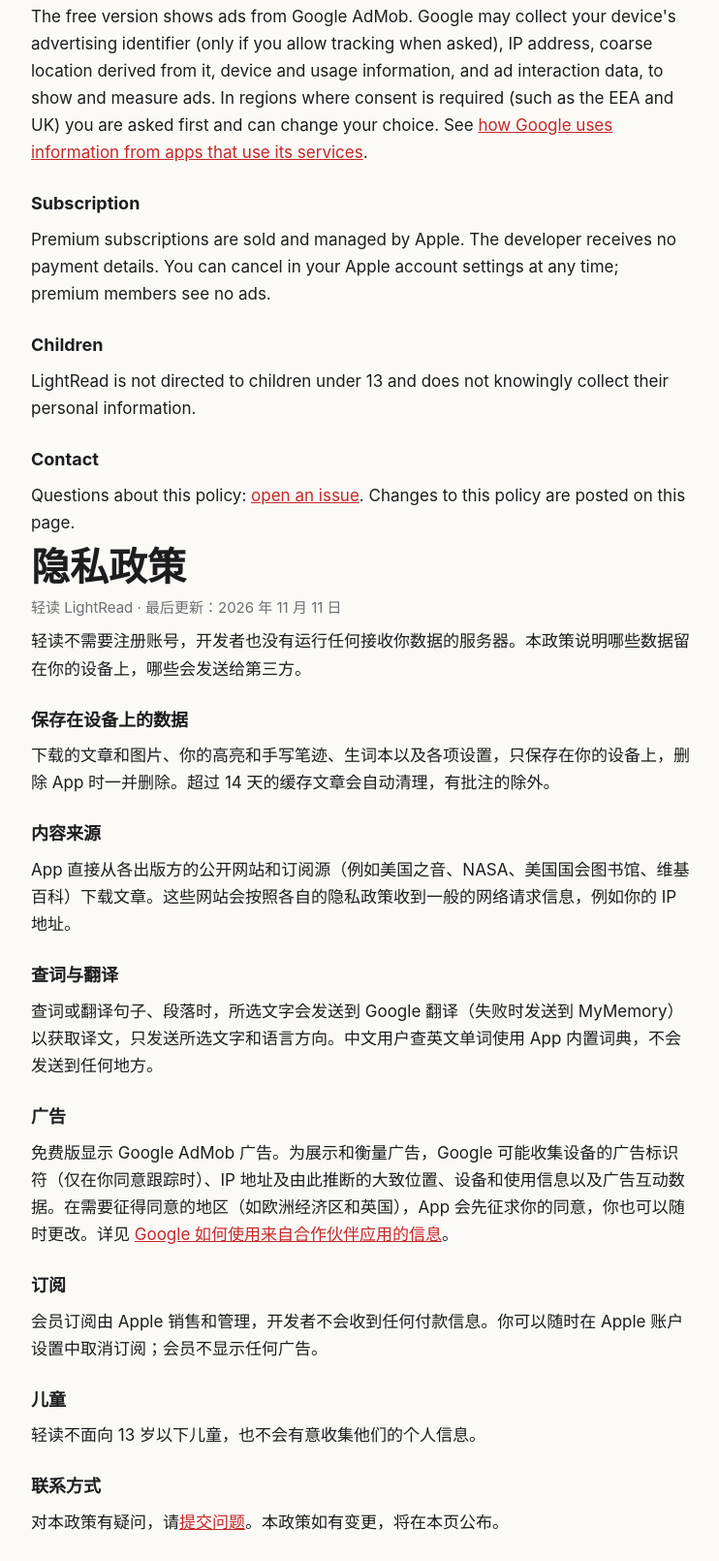
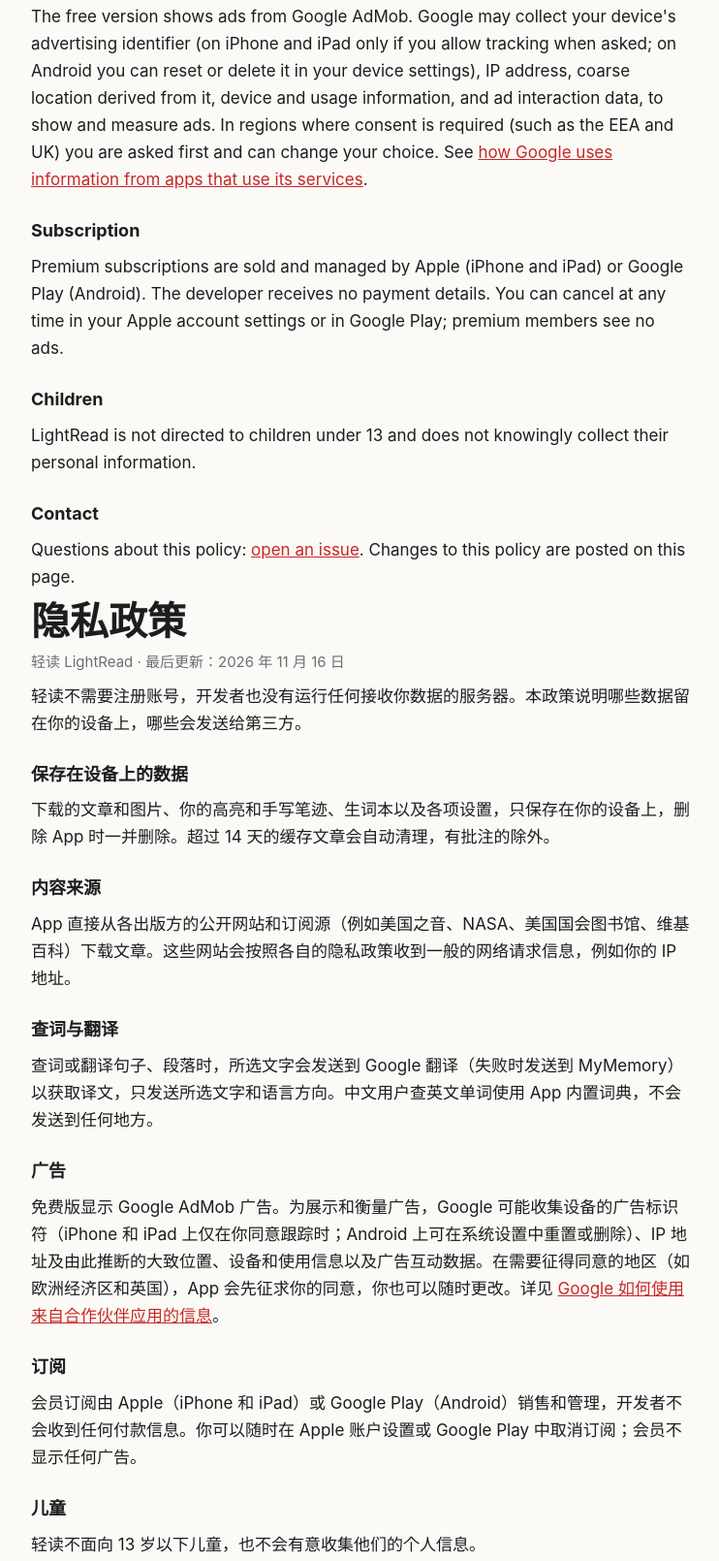
Before and after one commit to bg4hsi/bg4hsi.github.io, a plain HTML site: page lightread/privacy.html in a window 1280 px wide. Shown: the part 879-2489 px from the top of the page at 97% size, without its empty margins (268-1010 px from the left). Drawn offline with Linux system fonts and the light colour scheme.

Commit message:
LightRead privacy policy: cover Android (Google Play subscriptions, advertising ID)
Co-Authored-By: Claude Opus 5.5 <noreply@anthropic.com>

```diff
--- a/lightread/privacy.html
+++ b/lightread/privacy.html
@@ -2,7 +2,7 @@
 <title>LightRead Privacy Policy</title><link rel="stylesheet" href="/style.css"></head><body><main>
 <nav><a href="/">Home</a><a href="/lightread/support.html">Support</a></nav>
 <div class="lang"><a href="#en">English</a><a href="#zh">中文</a></div>
-<h1 id="en">Privacy Policy</h1><p class="muted">LightRead · Last updated 11 November 2026</p>
+<h1 id="en">Privacy Policy</h1><p class="muted">LightRead · Last updated 16 November 2026</p>
 <p>LightRead does not require an account and the developer does not run any server that receives your data. This policy explains what stays on your device and what is sent to third parties.</p>
 <h3>Stored on your device</h3>
 <p>Downloaded articles and pictures, your highlights and handwriting, your vocabulary list and your settings are stored only on your device. They are deleted when you delete the app. Cached articles older than 14 days are removed automatically, except those you annotated.</p>
@@ -11,15 +11,15 @@
 <h3>Look-up and translation</h3>
 <p>When you look up a word or translate a sentence or paragraph, that text is sent to Google Translate (and, if it fails, to MyMemory) to get the translation. Only the selected text and the language pair are sent. Look-ups of English words for Chinese readers use a dictionary built into the app and are not sent anywhere.</p>
 <h3>Advertising</h3>
-<p>The free version shows ads from Google AdMob. Google may collect your device's advertising identifier (only if you allow tracking when asked), IP address, coarse location derived from it, device and usage information, and ad interaction data, to show and measure ads. In regions where consent is required (such as the EEA and UK) you are asked first and can change your choice. See <a href="https://policies.google.com/technologies/partner-sites">how Google uses information from apps that use its services</a>.</p>
+<p>The free version shows ads from Google AdMob. Google may collect your device's advertising identifier (on iPhone and iPad only if you allow tracking when asked; on Android you can reset or delete it in your device settings), IP address, coarse location derived from it, device and usage information, and ad interaction data, to show and measure ads. In regions where consent is required (such as the EEA and UK) you are asked first and can change your choice. See <a href="https://policies.google.com/technologies/partner-sites">how Google uses information from apps that use its services</a>.</p>
 <h3>Subscription</h3>
-<p>Premium subscriptions are sold and managed by Apple. The developer receives no payment details. You can cancel in your Apple account settings at any time; premium members see no ads.</p>
+<p>Premium subscriptions are sold and managed by Apple (iPhone and iPad) or Google Play (Android). The developer receives no payment details. You can cancel at any time in your Apple account settings or in Google Play; premium members see no ads.</p>
 <h3>Children</h3>
 <p>LightRead is not directed to children under 13 and does not knowingly collect their personal information.</p>
 <h3>Contact</h3>
 <p>Questions about this policy: <a href="https://github.com/bg4hsi/bg4hsi.github.io/issues">open an issue</a>. Changes to this policy are posted on this page.</p>
 
-<h1 id="zh">隐私政策</h1><p class="muted">轻读 LightRead · 最后更新：2026 年 11 月 11 日</p>
+<h1 id="zh">隐私政策</h1><p class="muted">轻读 LightRead · 最后更新：2026 年 11 月 16 日</p>
 <p>轻读不需要注册账号，开发者也没有运行任何接收你数据的服务器。本政策说明哪些数据留在你的设备上，哪些会发送给第三方。</p>
 <h3>保存在设备上的数据</h3>
 <p>下载的文章和图片、你的高亮和手写笔迹、生词本以及各项设置，只保存在你的设备上，删除 App 时一并删除。超过 14 天的缓存文章会自动清理，有批注的除外。</p>
@@ -28,9 +28,9 @@
 <h3>查词与翻译</h3>
 <p>查词或翻译句子、段落时，所选文字会发送到 Google 翻译（失败时发送到 MyMemory）以获取译文，只发送所选文字和语言方向。中文用户查英文单词使用 App 内置词典，不会发送到任何地方。</p>
 <h3>广告</h3>
-<p>免费版显示 Google AdMob 广告。为展示和衡量广告，Google 可能收集设备的广告标识符（仅在你同意跟踪时）、IP 地址及由此推断的大致位置、设备和使用信息以及广告互动数据。在需要征得同意的地区（如欧洲经济区和英国），App 会先征求你的同意，你也可以随时更改。详见 <a href="https://policies.google.com/technologies/partner-sites">Google 如何使用来自合作伙伴应用的信息</a>。</p>
+<p>免费版显示 Google AdMob 广告。为展示和衡量广告，Google 可能收集设备的广告标识符（iPhone 和 iPad 上仅在你同意跟踪时；Android 上可在系统设置中重置或删除）、IP 地址及由此推断的大致位置、设备和使用信息以及广告互动数据。在需要征得同意的地区（如欧洲经济区和英国），App 会先征求你的同意，你也可以随时更改。详见 <a href="https://policies.google.com/technologies/partner-sites">Google 如何使用来自合作伙伴应用的信息</a>。</p>
 <h3>订阅</h3>
-<p>会员订阅由 Apple 销售和管理，开发者不会收到任何付款信息。你可以随时在 Apple 账户设置中取消订阅；会员不显示任何广告。</p>
+<p>会员订阅由 Apple（iPhone 和 iPad）或 Google Play（Android）销售和管理，开发者不会收到任何付款信息。你可以随时在 Apple 账户设置或 Google Play 中取消订阅；会员不显示任何广告。</p>
 <h3>儿童</h3>
 <p>轻读不面向 13 岁以下儿童，也不会有意收集他们的个人信息。</p>
 <h3>联系方式</h3>
```
